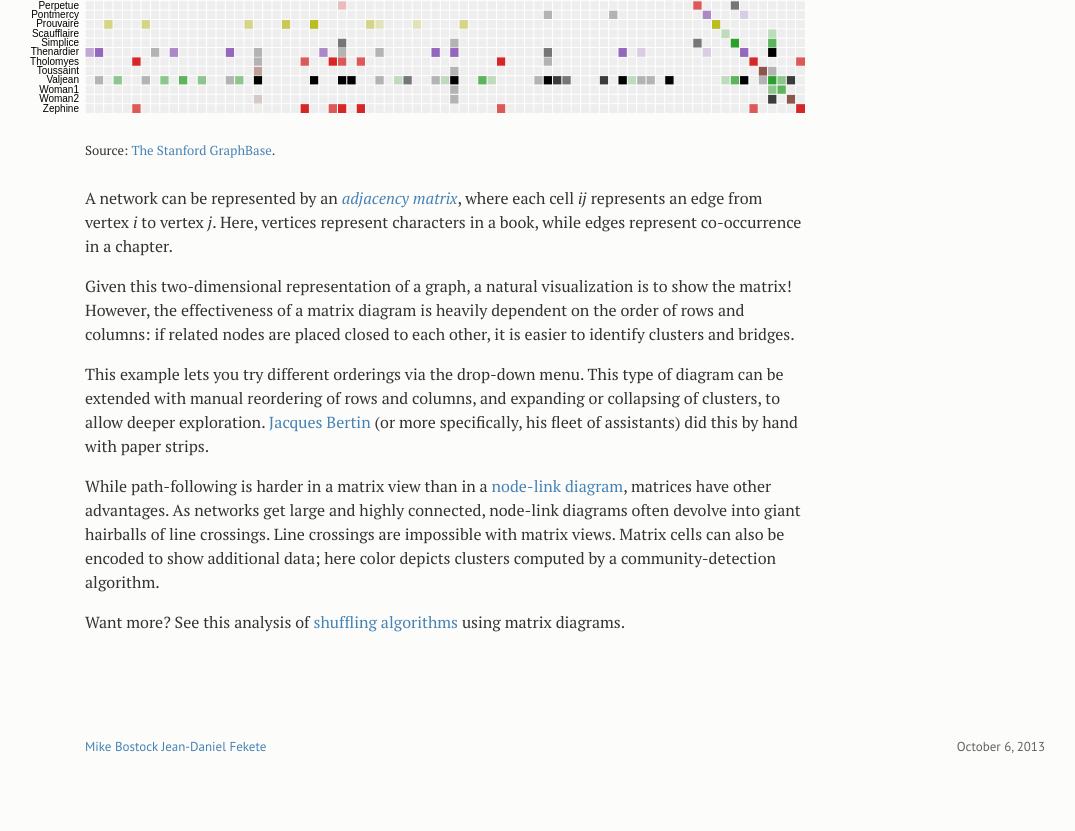
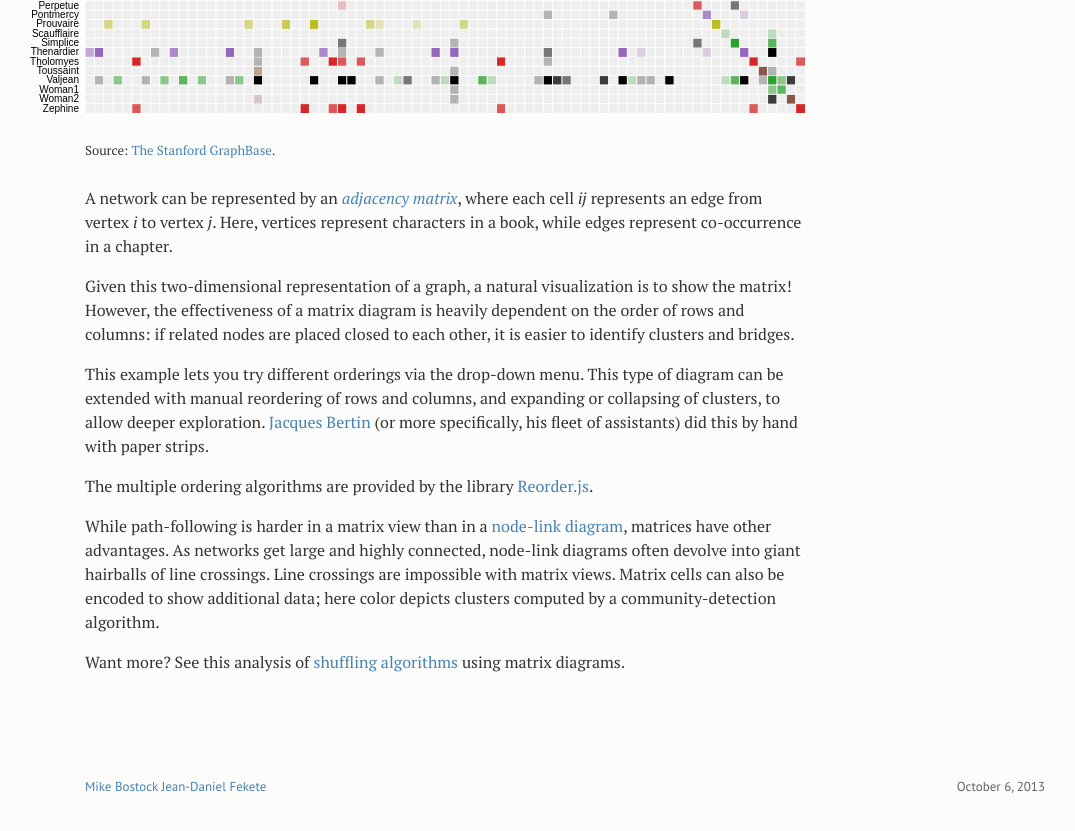
Before and after one commit to jdfekete/reorder.js, a plain HTML site: page examples/miserables/index.html in a window 1280 px wide. Shown: the part 832-1663 px from the top of the page, without its empty margins (75-1150 px from the left). Drawn offline with Linux system fonts and the light colour scheme.

Commit message:
reference the reorder.js library

```diff
--- a/examples/miserables/index.html
+++ b/examples/miserables/index.html
@@ -96,6 +96,8 @@ var svg = d3.select("body").append("svg")
 
 <p>This example lets you try different orderings via the drop-down menu. This type of diagram can be extended with manual reordering of rows and columns, and expanding or collapsing of clusters, to allow deeper exploration. <a href="http://en.wikipedia.org/wiki/Jacques_Bertin">Jacques Bertin</a> (or more specifically, his fleet of assistants) did this by hand with paper strips.
 
+<p>The multiple ordering algorithms are provided by the library <a href="http://github.com/jdfekete/reorder.js">Reorder.js</a>.
+
 <p>While path-following is harder in a matrix view than in a <a href="http://mbostock.github.com/d3/ex/force.html">node-link diagram</a>, matrices have other advantages. As networks get large and highly connected, node-link diagrams often devolve into giant hairballs of line crossings. Line crossings are impossible with matrix views. Matrix cells can also be encoded to show additional data; here color depicts clusters computed by a community-detection algorithm.
 
 <p>Want more? See this analysis of <a href="http://bost.ocks.org/mike/shuffle/compare.html">shuffling algorithms</a> using matrix diagrams.
```
Also changed, not shown: examples/saclay/index.html (+2 -0 lines).
